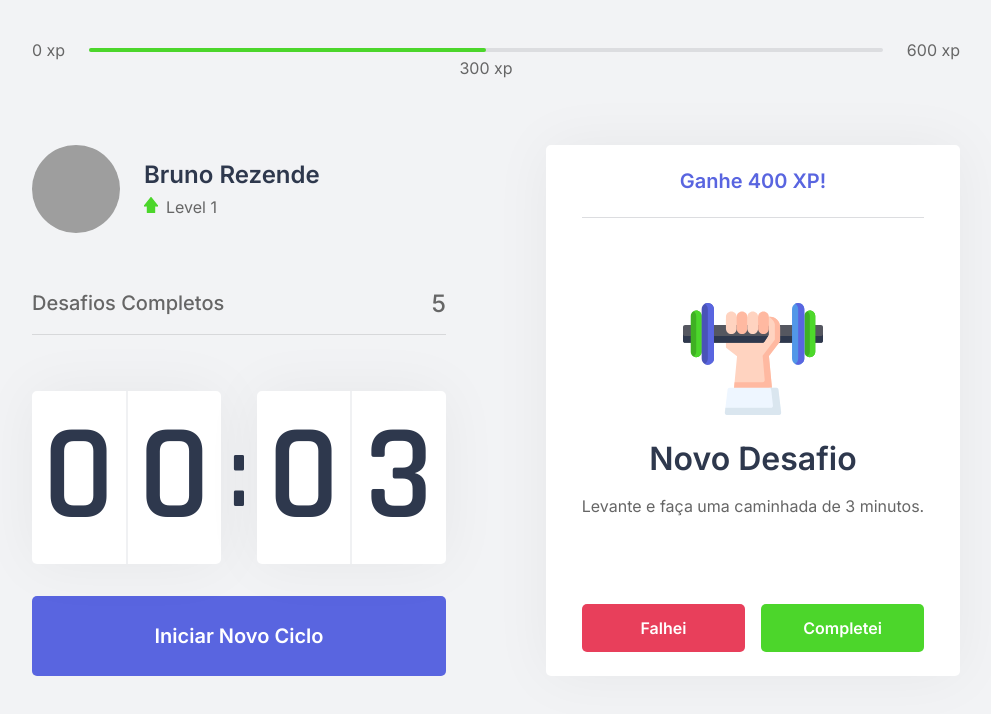
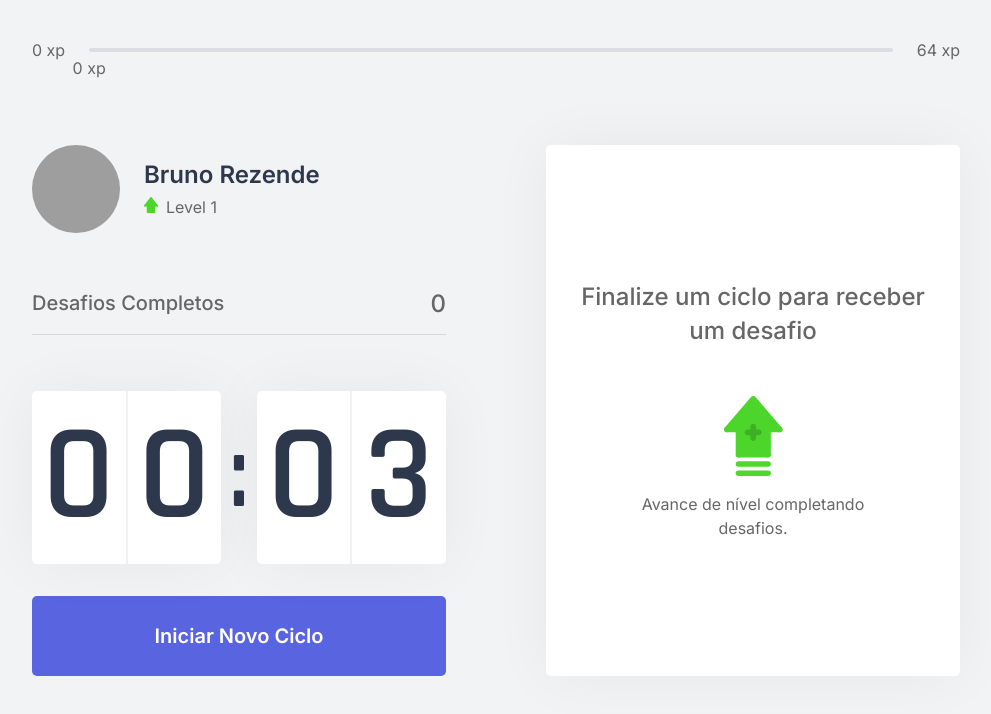
Before and after one commit to brunocrez/rct-nextLevelWeek, a Next.js app: page / in a window 1280 px wide. Shown: the top 714 px of the page, without its empty margins (144-1135 px from the left). Built offline with nearby package versions, Linux system fonts and the light colour scheme; grey boxes are pictures that could not be loaded.

Commit message:
using context api to share components info

```diff
--- /dev/null
+++ b/challenges.json
@@ -0,0 +1,62 @@
+[
+  {
+    "type": "body",
+    "description": "Estique um de seus braços com a palma da mão virada para frente e puxe os dedos para cima por 10 segundos por mão.",
+    "amount": 80
+  },
+  {
+    "type": "body",
+    "description": "Estique seu braço contra o peito e puxe-o utilizando o outro braço por 10 segundos por braço.",
+    "amount": 60
+  },
+  {
+    "type": "body",
+    "description": "Puxe seu pescoço com a ajuda da mão para a direita e para a esquerda, permanecendo na posição por alguns segundos.",
+    "amount": 70
+  },
+  {
+    "type": "body",
+    "description": "Com as duas mãos na parte de trás da cabeça, leve-a para baixo, alongando a parte de trás da região.",
+    "amount": 60
+  },
+  {
+    "type": "body",
+    "description": "Cruze as pernas e desça com as mãos esticadas em direção ao chão. Repita o movimento com a outra perna na frente.",
+    "amount": 100
+  },
+  {
+    "type": "body",
+    "description": "Sentado, abra as pernas e tente encostar as palmas das mãos no chão, repita 3 vezes por 5 segundos.",
+    "amount": 80
+  },
+  {
+    "type": "body",
+    "description": "Puxe o joelho de encontro ao peito e segure, troque de perna após 10 segundos.",
+    "amount": 50
+  },
+  {
+    "type": "body",
+    "description": "Sentado, cruze uma perna e incline seu tronco à frente, troque de perna após 10 segundos.",
+    "amount": 80
+  },
+  {
+    "type": "eye",
+    "description": "Sentado, feche os olhos e cubra-os com as palmas da mão durante 2 minutos, depois abra normalmente.",
+    "amount": 90
+  },
+  {
+    "type": "eye",
+    "description": "Em algum ambiente aberto, olhe o mais longe que puder em quatro direções por 3s, mexa apenas os olhos. Repita 3 vezes.",
+    "amount": 140
+  },
+  {
+    "type": "eye",
+    "description": "Usando os polegares, massage a área abaixo das sobrancelhas em movimentos circulares por 15 segundos.",
+    "amount": 70
+  },
+  {
+    "type": "body",
+    "description": "Em pé, gire a cintura o máximo que puder para a esquerda, segure por cinco segundos. Repita para a direita.",
+    "amount": 90
+  }
+]
--- a/src/components/ChallengeBox.tsx
+++ b/src/components/ChallengeBox.tsx
@@ -1,22 +1,26 @@
+import { useContext } from 'react';
+import { ChallengesContext } from '../contexts/ChallengesContext';
+
 import styles from '../styles/components/ChallengeBox.module.css';
 
 export function ChallengeBox() {
-  const hasActiveChallenge = true;
+  const { activeChallenge, resetChallenge } = useContext(ChallengesContext);
 
   return (
     <div className={styles.challengeBoxContainer}>
-      { hasActiveChallenge ? (
+      { activeChallenge ? (
         <div className={styles.challengeActive}>
-          <header>Ganhe 400 XP!</header>
+          <header>Ganhe {activeChallenge.amount} XP!</header>
           <main>
-            <img src="icons/body.svg" />
+            <img src={`icons/${activeChallenge.type}.svg`} />
             <strong>Novo Desafio</strong>
-            <p>Levante e faça uma caminhada de 3 minutos.</p>
+            <p>{activeChallenge.description}</p>
           </main>
           <footer>
             <button
               type="button"
-              className={styles.failButton}>
+              className={styles.failButton}
+              onClick={resetChallenge}>
                 Falhei
             </button>
             <button
--- a/src/components/CompletedChallenges.tsx
+++ b/src/components/CompletedChallenges.tsx
@@ -1,10 +1,14 @@
+import { useContext } from 'react';
+import { ChallengesContext } from '../contexts/ChallengesContext';
 import styles from '../styles/components/CompletedChallenges.module.css';
 
 export function CompletedChallenges() {
+  const { challengesCompleted } = useContext(ChallengesContext);
+
   return (
     <div className={styles.completedChallengesContainer}>
       <span>Desafios Completos</span>
-      <span>5</span>
+      <span>{challengesCompleted}</span>
     </div>
   );
 }
--- a/src/components/Countdown.tsx
+++ b/src/components/Countdown.tsx
@@ -1,10 +1,13 @@
-import { count } from 'console';
-import { useState, useEffect } from 'react';
+import { useState, useEffect, useContext } from 'react';
+import { ChallengesContext } from '../contexts/ChallengesContext';
+
 import styles from '../styles/components/Countdown.module.css';
 
 let countdownTimeout: NodeJS.Timeout;
 
 export function Countdown() {
+  const { startNewChallenge } = useContext(ChallengesContext);
+
   const [time, setTime] = useState(3);
   const [isActive, setIsActive] = useState(false);
   const [hasFinished, setHasFinished] = useState(false);
@@ -33,6 +36,7 @@
     } else if (isActive && time == 0) {
       setHasFinished(true);
       setIsActive(false);
+      startNewChallenge();
     }
   }, [isActive, time])
 
--- a/src/components/ExperienceBar.tsx
+++ b/src/components/ExperienceBar.tsx
@@ -1,16 +1,23 @@
+import { useContext } from 'react';
+import { ChallengesContext } from '../contexts/ChallengesContext';
+
 import styles from '../styles/components/ExperienceBar.module.css';
 
 export function ExperienceBar() {
+  const { currentExperience, experienceToNextLevel } = useContext(ChallengesContext);
+
+  const percentToNextLevel = Math.round(currentExperience * 100 / experienceToNextLevel);
+
   return (
       <header className={styles.experienceBar}>
         <span>0 xp</span>
         <div>
-          <div style={{ width: '50%' }}></div>
-          <span className={styles.currentExperience} style={{ left: '50%' }}>
-            300 xp
+          <div style={{ width: `${percentToNextLevel}%` }}></div>
+          <span className={styles.currentExperience} style={{ left: `${percentToNextLevel}%` }}>
+            {currentExperience} xp
           </span>
         </div>
-        <span>600 xp</span>
+        <span>{experienceToNextLevel} xp</span>
       </header>
   );
 }
--- /dev/null
+++ b/src/contexts/ChallengesContext.tsx
@@ -0,0 +1,65 @@
+import { createContext, useState, ReactNode } from 'react';
+import challenges from '../../challenges.json';
+
+interface Challenge {
+  type: string;
+  description: string;
+  amount: number;
+}
+
+interface ChallengesContext {
+  level: number;
+  currentExperience: number;
+  experienceToNextLevel: number;
+  challengesCompleted: number;
+  activeChallenge: Challenge;
+  levelUp: () => void;
+  startNewChallenge: () => void;
+  resetChallenge: () => void;
+}
+
+interface ChallengesProviderProps {
+  children: ReactNode;
+}
+
+export const ChallengesContext = createContext({} as ChallengesContext);
+
+export function ChallengesProvider({ children }: ChallengesProviderProps) {
+  const [level, setLevel] = useState(1);
+  const [currentExperience, setCurrentExperience] = useState(0);
+  const [challengesCompleted, setChallengesCompleted] = useState(0);
+
+  const [activeChallenge, setActiveChallenge] = useState(null);
+
+  const experienceToNextLevel = Math.pow((level + 1) * 4, 2);
+
+  function levelUp() {
+    setLevel(level + 1);
+  }
+
+  function startNewChallenge() {
+    const randomIndex = Math.floor(Math.random() * challenges.length);
+    const challenge = challenges[randomIndex];
+
+    setActiveChallenge(challenge);
+  }
+
+  function resetChallenge() {
+    setActiveChallenge(null);
+  }
+
+  return (
+    <ChallengesContext.Provider
+      value={{
+        level,
+        currentExperience,
+        experienceToNextLevel,
+        challengesCompleted,
+        levelUp,
+        startNewChallenge,
+        activeChallenge,
+        resetChallenge }}>
+      {children}
+    </ChallengesContext.Provider>
+  );
+}
--- a/src/pages/_app.tsx
+++ b/src/pages/_app.tsx
@@ -1,7 +1,13 @@
+import { ChallengesProvider } from '../contexts/ChallengesContext';
+
 import '../styles/global.css';
 
 function MyApp({ Component, pageProps }) {
-  return <Component {...pageProps} />
+  return (
+    <ChallengesProvider>
+      <Component {...pageProps} />
+    </ChallengesProvider>
+  )
 }
 
 export default MyApp
```
